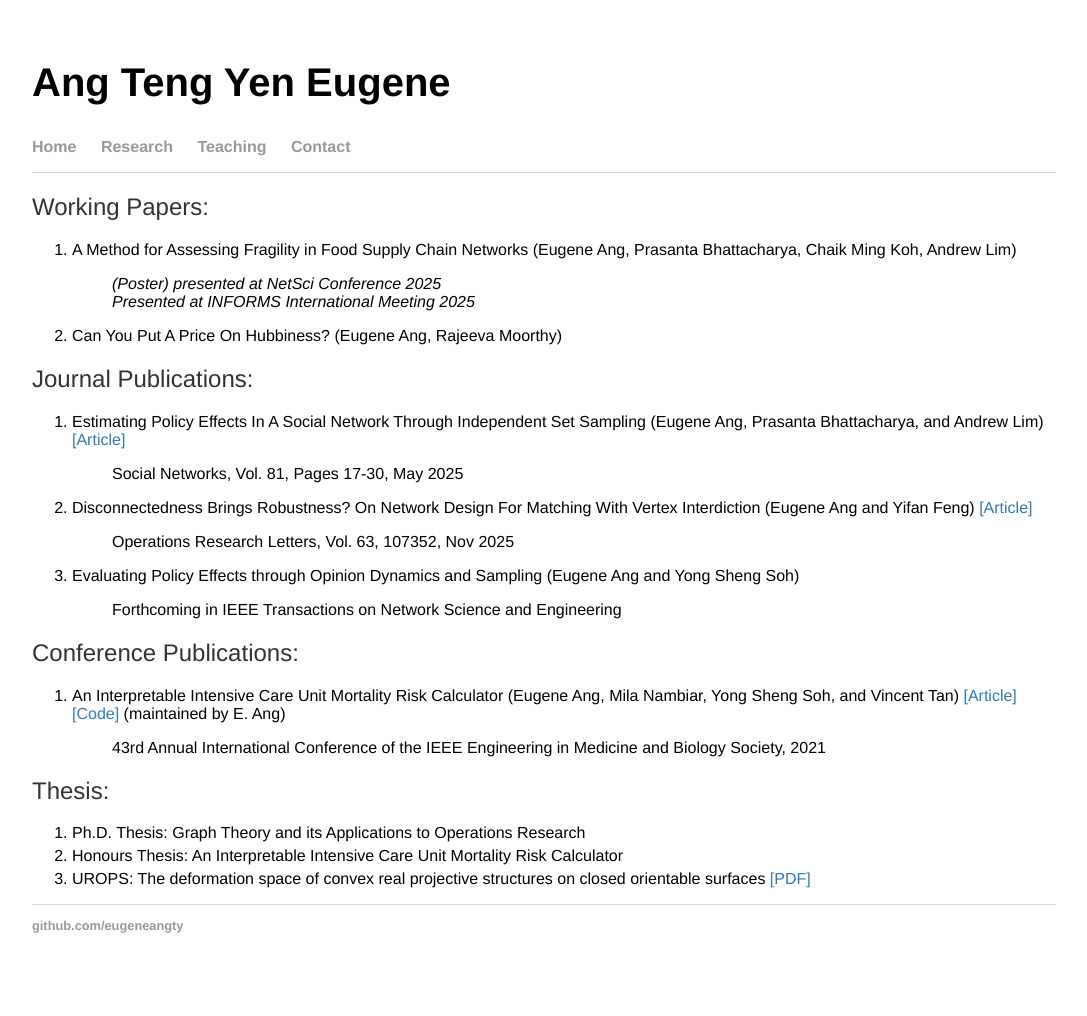
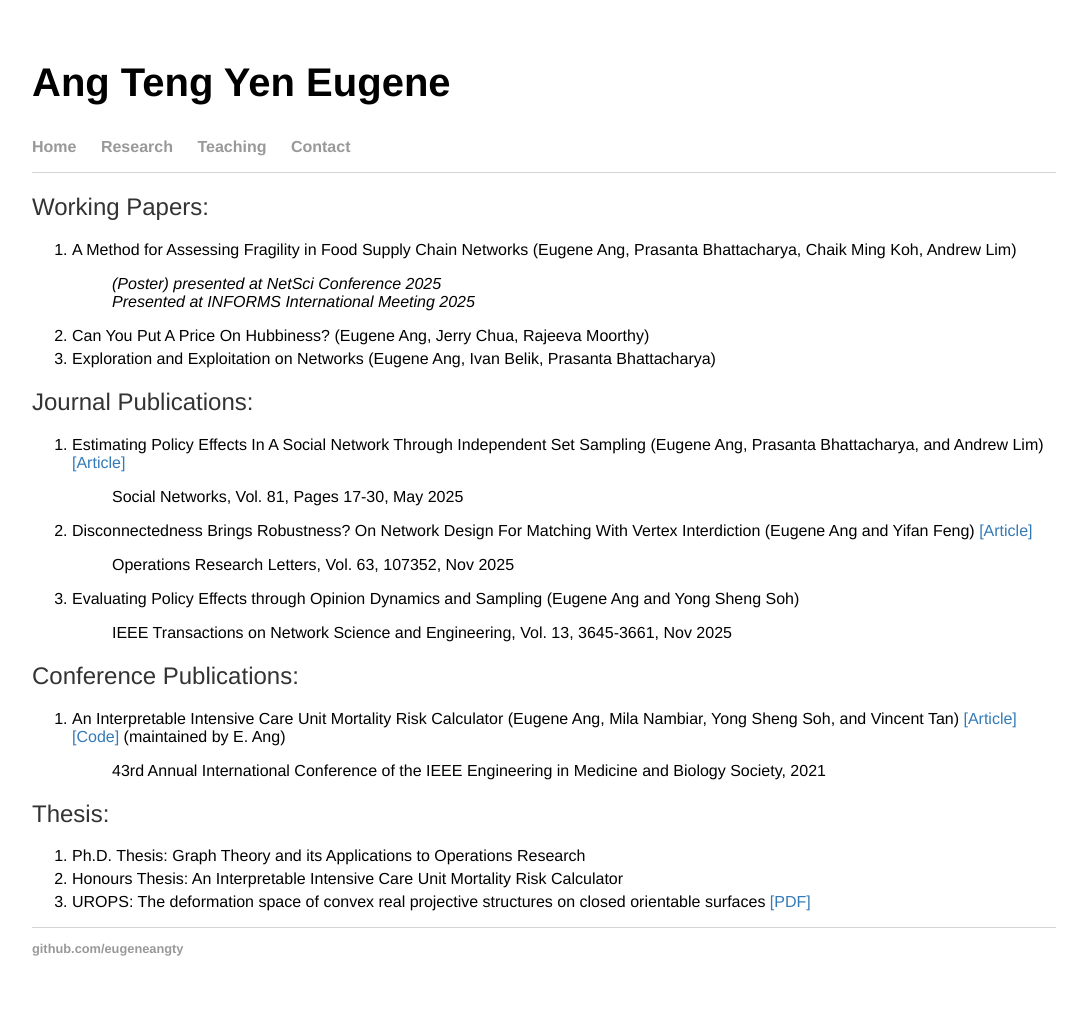
Before and after one commit to eugeneangty/eugeneangty.github.io, a Jekyll site: the page built from research/index.html, in a window 1280 px wide. Shown: the whole page, without its empty margins (96-1183 px from the left). Built offline with Jekyll 4.4.1, drawn with Linux system fonts in a browser that asks for light colours; before the commit the page ends 993 px from its top, so only the background shows below that.

Commit message:
Update index.html

```diff
--- a/research/index.html
+++ b/research/index.html
@@ -12,7 +12,8 @@ title: Ang Teng Yen Eugene
         <dd><i>Presented at INFORMS International Meeting 2025</i></dd>
     </dl>
         </li>
-    <li> Can You Put A Price On Hubbiness? (Eugene Ang, Rajeeva Moorthy)</li>
+    <li> Can You Put A Price On Hubbiness? (Eugene Ang, Jerry Chua, Rajeeva Moorthy)</li>
+    <li> Exploration and Exploitation on Networks (Eugene Ang, Ivan Belik, Prasanta Bhattacharya) </li>
   </ol>
 
     <h2> Journal Publications:</h2>
@@ -31,7 +32,7 @@ title: Ang Teng Yen Eugene
         </li>
     <li> Evaluating Policy Effects through Opinion Dynamics and Sampling (Eugene Ang and Yong Sheng Soh)
     <dl>
-        <dd> Forthcoming in IEEE Transactions on Network Science and Engineering </dd>
+        <dd> IEEE Transactions on Network Science and Engineering, Vol. 13, 3645-3661, Nov 2025 </dd>
     </dl>
         </li>
   </ol>
```
